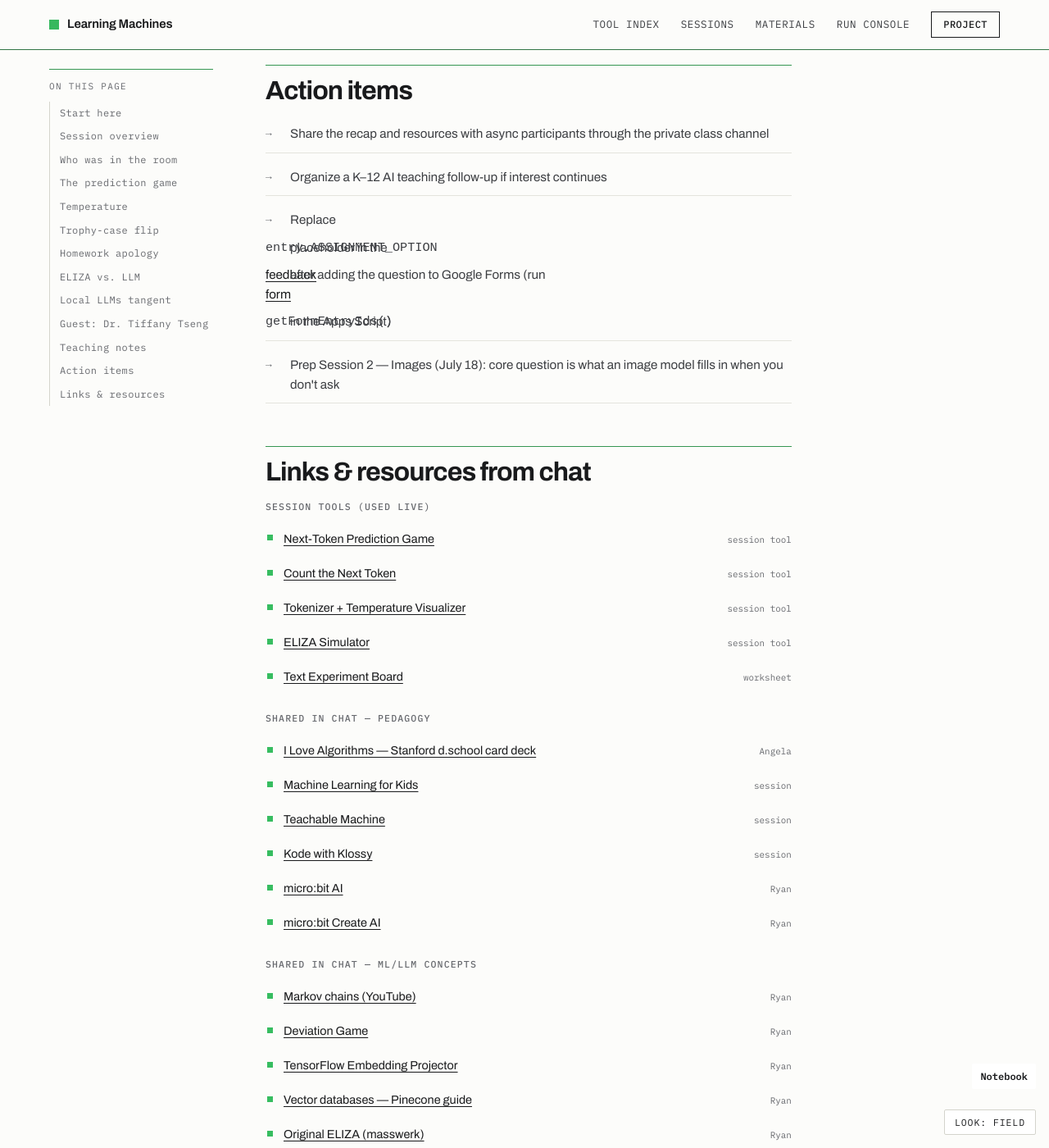
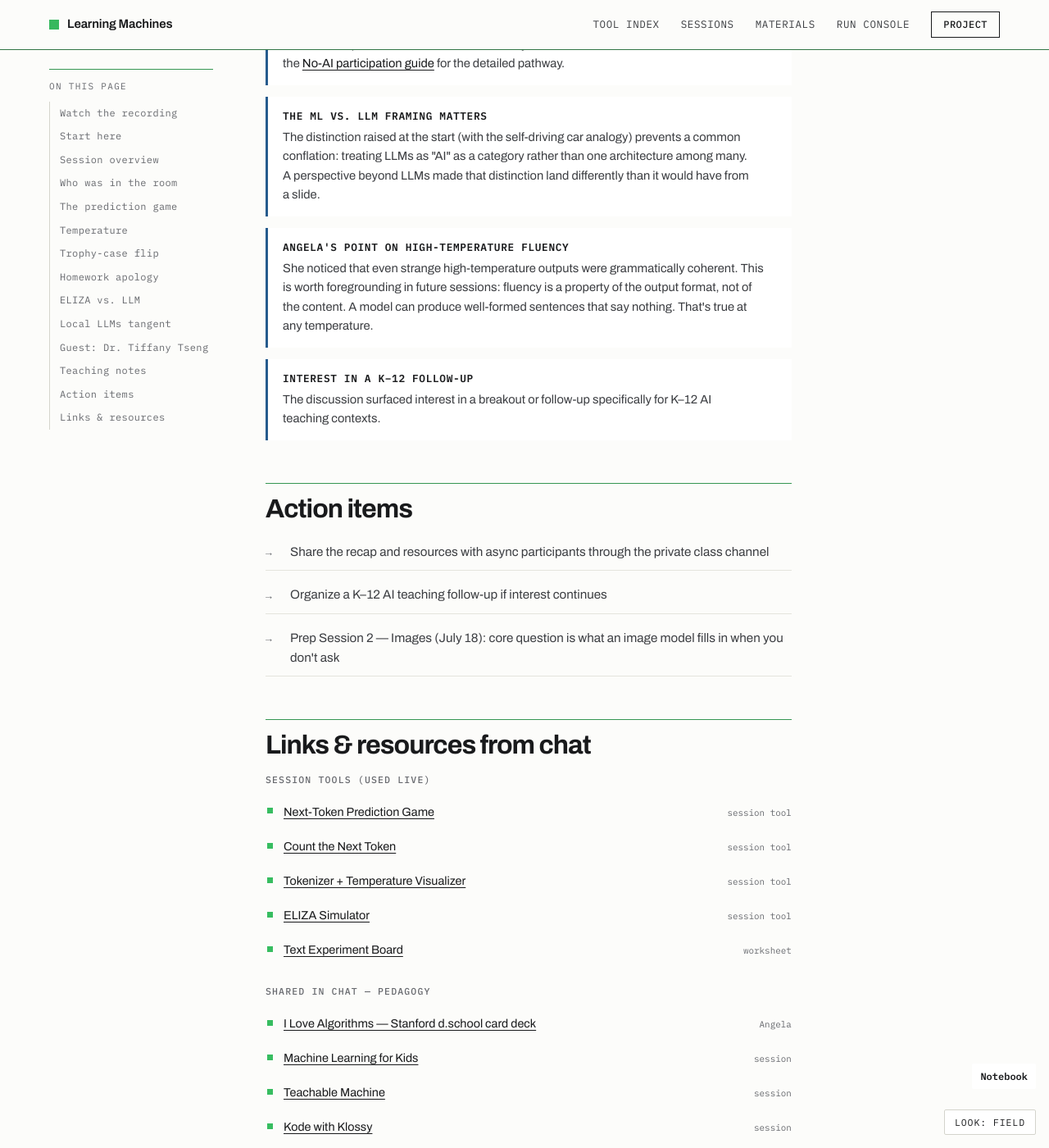
Before and after one commit to saberkhan372/learning-machines-tools, a Jekyll site: the page pages/session-1-recap.html, which Jekyll copies as it is, in a window 1280 px wide and 1400 px high, scrolled down 7262 px. Shown: the whole window at 82% size. Built offline with Jekyll 4.4.1, drawn with Linux system fonts in a browser that asks for light colours; some web fonts are replaced; some of the changed text lies outside the part shown.

Commit message:
Clean up recap actions and embed recording

```diff
--- a/pages/session-1-recap.html
+++ b/pages/session-1-recap.html
@@ -60,6 +60,27 @@
       text-decoration: none;
     }
     .sh-link:hover { text-decoration: underline; }
+
+    /* Session recording */
+    .video-frame {
+      width: 100%;
+      aspect-ratio: 16 / 9;
+      border: 1px solid var(--line);
+      background: var(--ink);
+      overflow: hidden;
+    }
+    .video-frame iframe {
+      display: block;
+      width: 100%;
+      height: 100%;
+      border: 0;
+    }
+    .video-caption {
+      margin-top: 8px;
+      font-family: var(--font-mono);
+      font-size: 0.72rem;
+      color: var(--muted);
+    }
 
     /* Moment pull-quotes */
     .moment {
@@ -163,20 +184,21 @@
       gap: 8px;
     }
     .prose .action-list li {
-      display: grid;
-      grid-template-columns: 20px minmax(0, 1fr);
-      gap: 10px;
-      align-items: start;
+      display: block;
       font-size: 0.95rem;
       line-height: 1.55;
-      padding: 10px 0;
+      padding: 10px 0 10px 30px;
+      position: relative;
       width: 100%;
+      min-width: 0;
+      overflow-wrap: anywhere;
     }
     .prose .action-list li::before {
       content: "→";
-      position: static;
-      inset: auto;
-      width: auto;
+      position: absolute;
+      left: 0;
+      top: 0.95em;
+      width: 20px;
       height: auto;
       background: none;
       font-family: var(--font-mono);
@@ -318,6 +340,7 @@
       <aside class="toc">
         <p class="toc-label">On this page</p>
         <nav>
+          <a href="#recording">Watch the recording</a>
           <a href="#start-here">Start here</a>
           <a href="#overview">Session overview</a>
           <a href="#the-room">Who was in the room</a>
@@ -336,6 +359,19 @@
 
       <!-- BODY -->
       <article class="prose">
+
+        <!-- ── RECORDING ──────────────────────────────────────────── -->
+        <h2 id="recording">Watch the recording</h2>
+        <div class="video-frame">
+          <iframe
+            src="https://www.youtube-nocookie.com/embed/zulcCbYdvwc"
+            title="Learning Machines Session 1: How machines write"
+            loading="lazy"
+            referrerpolicy="strict-origin-when-cross-origin"
+            allow="accelerometer; autoplay; clipboard-write; encrypted-media; gyroscope; picture-in-picture; web-share"
+            allowfullscreen></iframe>
+        </div>
+        <p class="video-caption"><a href="https://youtu.be/zulcCbYdvwc?si=kr9_B4BoVcB3RpCl">Open the Session 1 recording on YouTube</a></p>
 
         <!-- ── START HERE ──────────────────────────────────────────── -->
         <h2 id="start-here">Start here</h2>
@@ -650,7 +686,6 @@
         <ul class="action-list">
           <li>Share the recap and resources with async participants through the private class channel</li>
           <li>Organize a K–12 AI teaching follow-up if interest continues</li>
-          <li>Replace <code>entry.ASSIGNMENT_OPTION</code> placeholder in the <a href="session-1-feedback.html">feedback form</a> after adding the question to Google Forms (run <code>getFormEntryIds()</code> in the Apps Script)</li>
           <li>Prep Session 2 — Images (July 18): core question is what an image model fills in when you don't ask</li>
         </ul>
 
```
